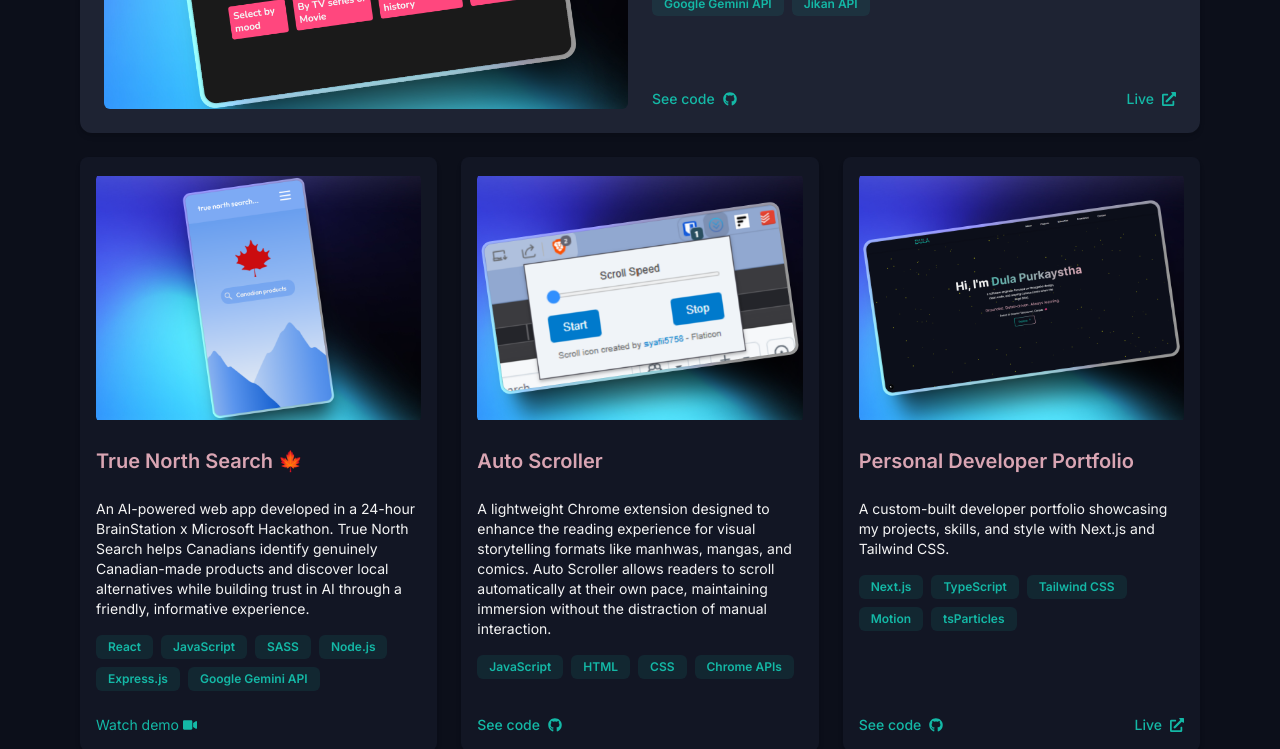
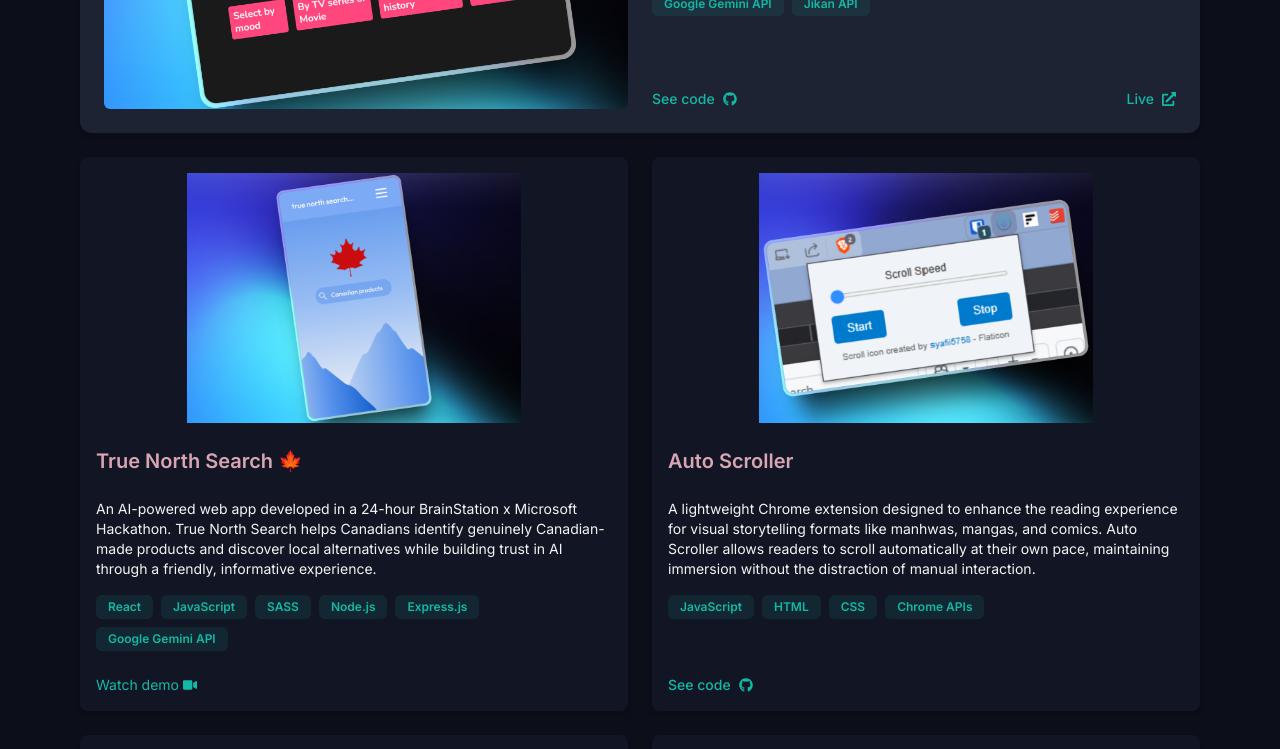
Before and after one commit to dpurkays/portfolio, a Next.js app: page / in a window 1280 px wide. Shown: the part 2020-2769 px from the top of the page. Built offline with nearby package versions, Linux system fonts and the light colour scheme.

Commit message:
Change grid to show 2 cols per row

```diff
--- a/src/app/components/Project.tsx
+++ b/src/app/components/Project.tsx
@@ -16,7 +16,7 @@ function Project() {
         </motion.div>
       )}
       <motion.div
-        className="grid grid-cols-1 md:grid-cols-3 gap-6 pt-6"
+        className="grid grid-cols-1 md:grid-cols-2 gap-6 pt-6"
         initial="hidden"
         whileInView="visible"
         viewport={{ once: true, amount: 0.2 }}
```
